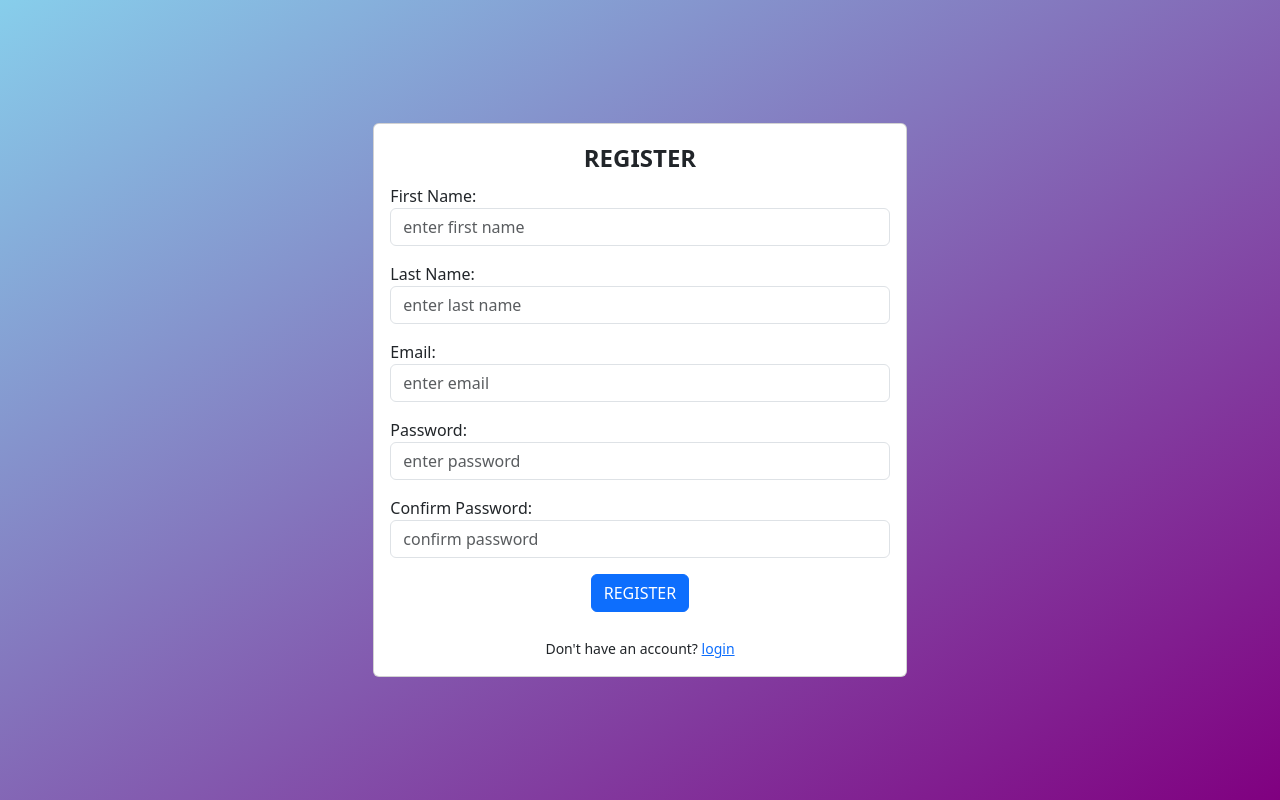
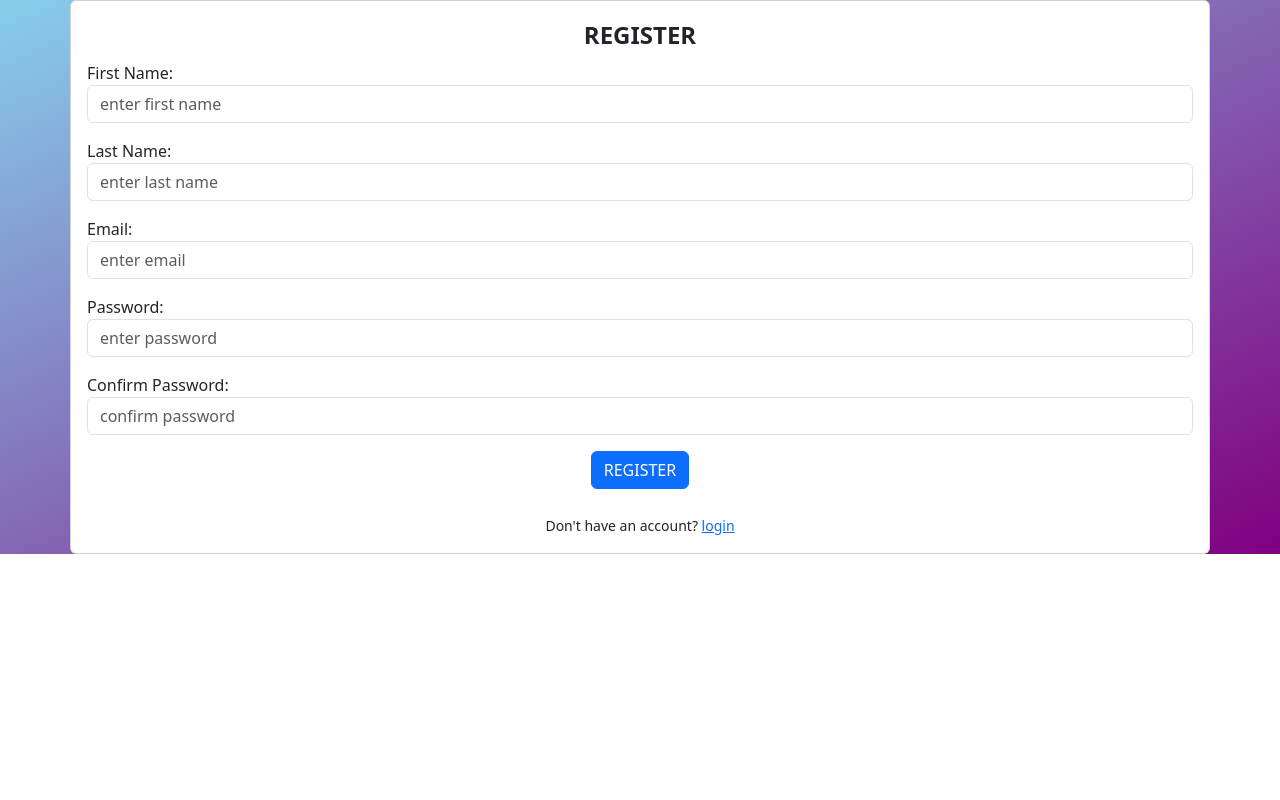
Before and after one commit to GrehTek/django-blog, a Django app: page /auth/register/ in a window 1280 px wide. Run offline with Django 5.2, Linux system fonts and the light colour scheme; some libraries are stand-ins or nearby versions.

Commit message:
update 421

```diff
--- a/authentication/static/css/styles.css
+++ b/authentication/static/css/styles.css
@@ -7,9 +7,6 @@ body {
   background-image: linear-gradient(to bottom right, skyblue, purple);
   background-size: cover;
   background-repeat: no-repeat;
-  display: flex;
-  height: 100dvh;
-  width: 100%;
   justify-content: center;
   align-items: center;
 }
--- a/authentication/templates/login.html
+++ b/authentication/templates/login.html
@@ -21,7 +21,7 @@
     <title>LOGIN PAGE</title>
   </head>
   <body>
-    <div class="card col-5 p-3">
+    <div class="card container p-3">
       <form method="POST">
          {% csrf_token %}
         <legend class="text-center fw-bold">LOGIN</legend>
--- a/authentication/templates/register.html
+++ b/authentication/templates/register.html
@@ -21,7 +21,7 @@
     <title>REGISTER</title>
   </head>
   <body>
-    <div class="card col-5 p-3">
+    <div class="card container p-3">
       <form method="POST">
         {% csrf_token %}
         <legend class="text-center fw-bold">REGISTER</legend>
```
